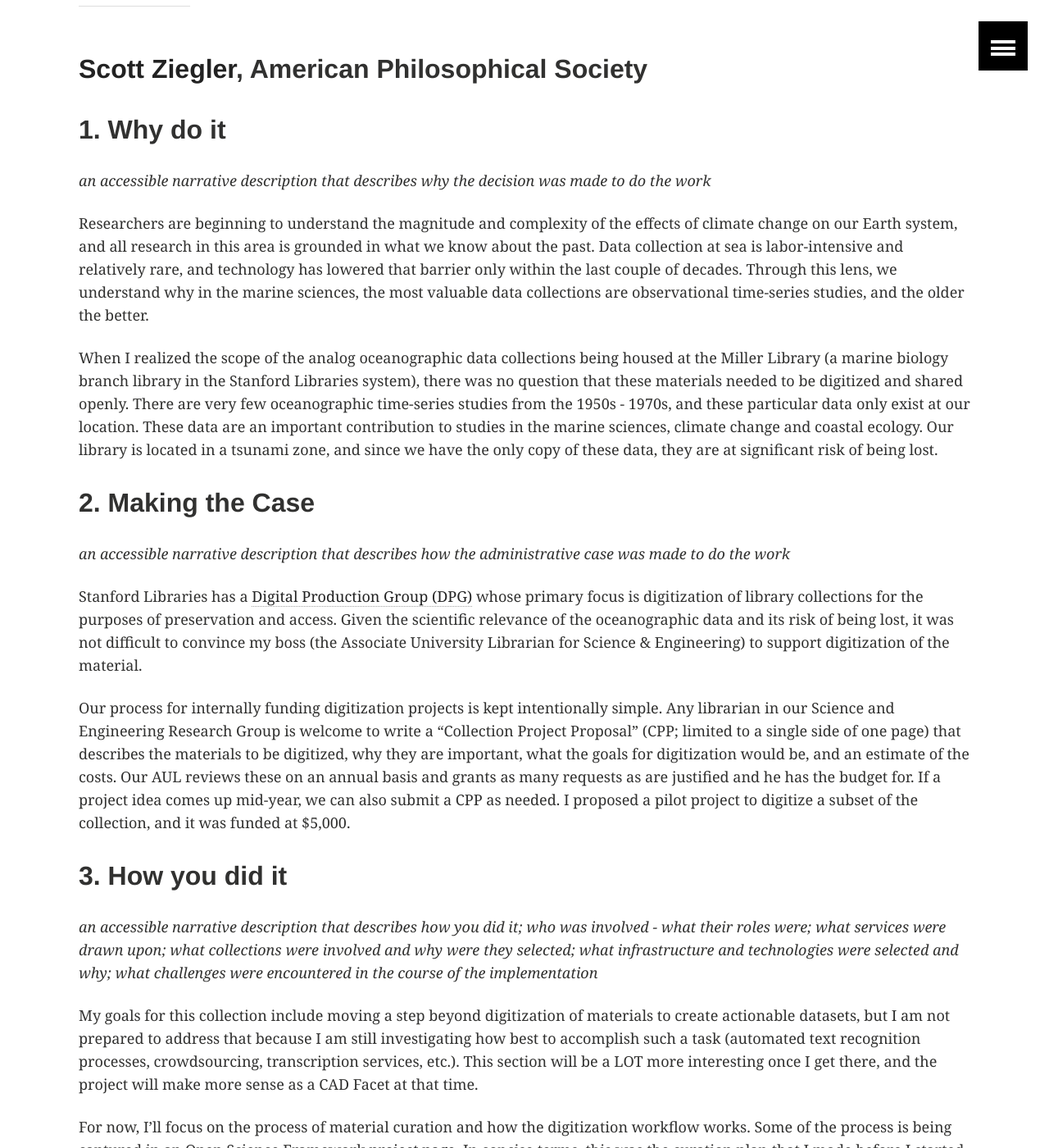
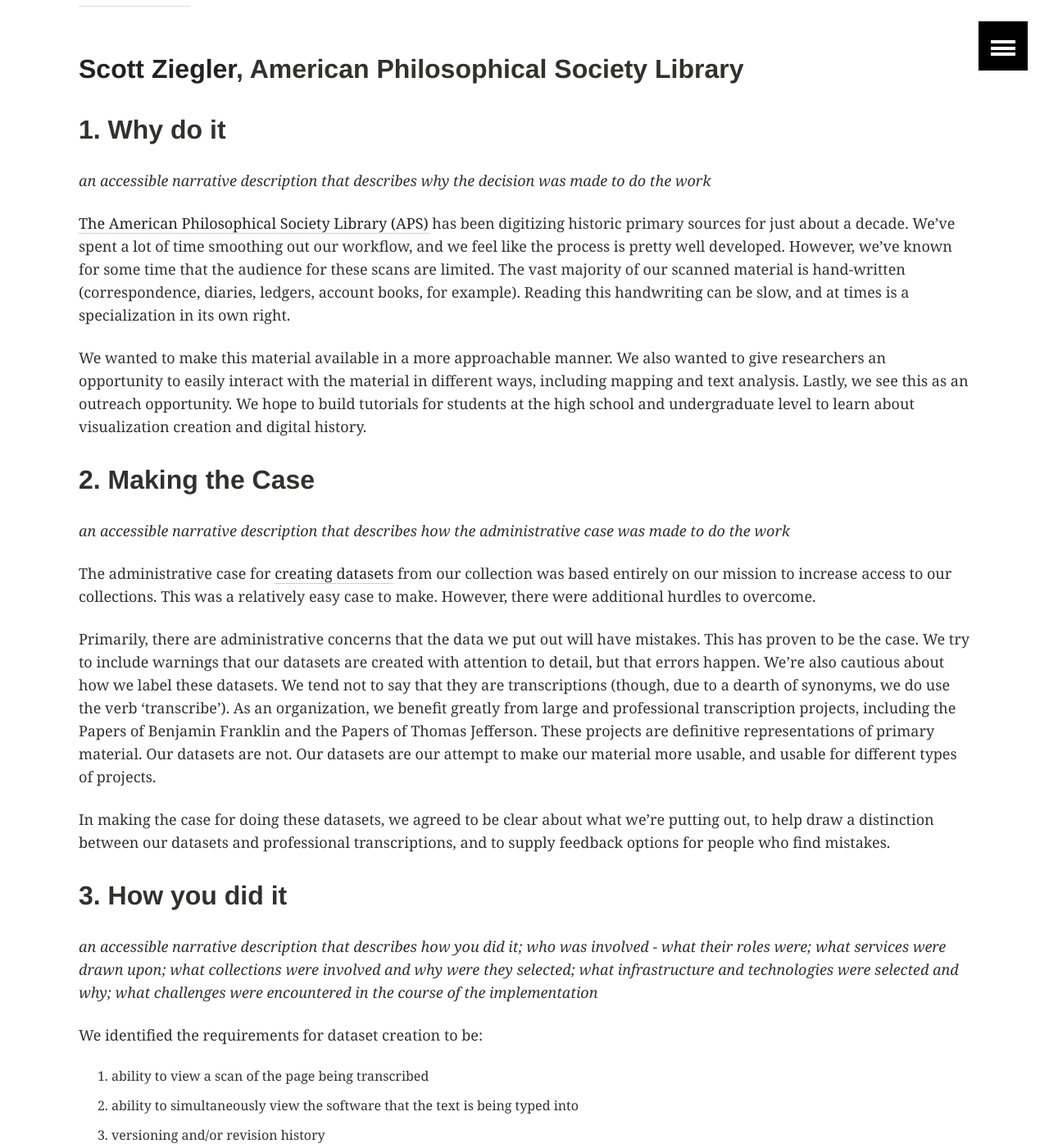
Before and after one commit to collectionsasdata/collectionsasdata.github.io, a Jekyll site: the page built from facet4.md, in a window 1280 px wide and 1400 px high, scrolled down 382 px. Shown: the whole window at 82% size. Built offline with Jekyll 4.4.1, drawn with Linux system fonts in a browser that asks for light colours; some of the changed text lies outside the part shown.

Commit message:
Update facet4.md

```diff
--- a/facet4.md
+++ b/facet4.md
@@ -8,61 +8,56 @@
 
 ---
 
-## [**Scott Ziegler**](https://amphilsoc.org/about/staff), American Philosophical Society
+## [**Scott Ziegler**](https://amphilsoc.org/about/staff), American Philosophical Society Library
 
 ## 1. Why do it
 
  *an accessible narrative description that describes why the decision was made to do the work*
 
-Researchers are beginning to understand the magnitude and complexity of the effects of climate change on our Earth system, and all research in this area is grounded in what we know about the past. Data collection at sea is labor-intensive and relatively rare, and technology has lowered that barrier only within the last couple of decades. Through this lens, we understand why in the marine sciences, the most valuable data collections are observational time-series studies, and the older the better.
+[The American Philosophical Society Library (APS)](https://diglib.amphilsoc.org/data) has been digitizing historic primary sources for just about a decade. We’ve spent a lot of time smoothing out our workflow, and we feel like the process is pretty well developed. However, we’ve known for some time  that the audience for these scans are limited. The vast majority of our scanned material is hand-written (correspondence, diaries, ledgers, account books, for example). Reading this handwriting can be slow, and at times is a specialization in its own right.
 
-When I realized the scope of the analog oceanographic data collections being housed at the Miller Library (a marine biology branch library in the Stanford Libraries system), there was no question that these materials needed to be digitized and shared openly. There are very few oceanographic time-series studies from the 1950s - 1970s, and these particular data only exist at our location. These data are an important contribution to studies in the marine sciences, climate change and coastal ecology. Our library is located in a tsunami zone, and since we have the only copy of these data, they are at significant risk of being lost.
+We wanted to make this material available in a more approachable manner. We also wanted to give researchers an opportunity to easily interact with the material in different ways, including mapping and text analysis.  Lastly, we see this as an outreach opportunity. We hope to build tutorials for students at the high school and undergraduate level to learn about visualization creation and digital history.
 
 ## 2. Making the Case
 
 *an accessible narrative description that describes how the administrative case was made to do the work*
 
-Stanford Libraries has a [Digital Production Group (DPG)](https://library.stanford.edu/research/digitization-services/labs/digital-production-group) whose primary focus is digitization of library collections for the purposes of preservation and access. Given the scientific relevance of the oceanographic data and its risk of being lost, it was not difficult to convince my boss (the Associate University Librarian for Science & Engineering) to support digitization of the material.
+The administrative case for [creating datasets](https://diglib.amphilsoc.org/data) from our collection was based entirely on our mission to increase access to our collections. This was a relatively easy case to make. However, there were additional hurdles to overcome.
 
-Our process for internally funding digitization projects is kept intentionally simple. Any librarian in our Science and Engineering Research Group is welcome to write a “Collection Project Proposal” (CPP; limited to a single side of one page) that describes the materials to be digitized, why they are important, what the goals for digitization would be, and an estimate of the costs. Our AUL reviews these on an annual basis and grants as many requests as are justified and he has the budget for. If a project idea comes up mid-year, we can also submit a CPP as needed. I proposed a pilot project to digitize a subset of the collection, and it was funded at $5,000.
+Primarily, there are administrative concerns that the data we put out will have mistakes. This has proven to be the case. We try to include warnings that our datasets are created with attention to detail, but that errors happen. We’re also cautious about how we label these datasets. We tend not to say that they are transcriptions (though, due to a dearth of synonyms, we do use the verb ‘transcribe’). As an organization, we benefit greatly from large and professional transcription projects, including the Papers of Benjamin Franklin and the Papers of Thomas Jefferson. These projects are definitive representations of primary material. Our datasets are not. Our datasets are our attempt to make our material more usable, and usable for different types of projects.
+
+In making the case for doing these datasets, we agreed to be clear about what we’re putting out, to help draw a distinction between our datasets and professional transcriptions, and to supply feedback options for people who find mistakes.
 
 ## 3. How you did it
 
 *an accessible narrative description that describes how you did it; who was involved - what their roles were; what services were drawn upon; what collections were involved and why were they selected; what infrastructure and technologies were selected and why; what challenges were encountered in the course of the implementation*
 
-My goals for this collection include moving a step beyond digitization of materials to create actionable datasets, but I am not prepared to address that because I am still investigating how best to accomplish such a task (automated text recognition processes, crowdsourcing, transcription services, etc.). This section will be a LOT more interesting once I get there, and the project will make more sense as a CAD Facet at that time.
+We identified the requirements for dataset creation to be:
 
-For now, I’ll focus on the process of material curation and how the digitization workflow works. Some of the process is being captured in an Open Science Framework [project page](https://osf.io/c3egt/). In concise terms, this was the curation plan that I made before I started (adapted from a [great poster](https://opensky.ucar.edu/islandora/object/dcerc%3A20/) and using common sense), and it has largely been accurate:
+1. ability to view a scan of the page being transcribed
+2. ability to simultaneously view the software that the text is being typed into
+3. versioning and/or revision history
+4. ability to share among multiple people
 
-1. INVENTORY | What do we have? How much do we have? What kinds do we have?
-2. ORGANIZE | By cruise, station, variable, year? Standardize dates,  stations, variables,  cruise names...
-3. APPRAISE | Are there duplicates? Is anything missing? Prioritize: what is most valuable or in the worst shape?
-4. METADATA | Create descriptive & administrative metadata to guide digitization process: titles for collections in the digital repository, file names, etc.
-5. DIGITIZATION | Stanford Libraries Digital Production Group has a well-equipped lab and staff for systematic digitization & deposit into the Stanford Digital Repository (SDR)
-6. METADATA | Data need readme files and item- & data-level metadata to facilitate understanding & reuse; metadata from the DPG needs quality assurance and remediation.
-7. MAKE ACTIONABLE | Conversion from PDF to actionable tabular data is critical for enabling reuse of the data. How do we make it happen at scale?
+We experimented with a number of crowdsourcing tools, including [Omeka/Scripto](https://github.com/omeka/plugin-Scripto), [Omeka/Scribe](https://github.com/ui-libraries/Scribe), and [Scribe Project](http://scribeproject.github.io/). However, we quickly realized that the team we were assembling was small enough to rely on more modest tools.
 
-Steps 1-6 have been completed for the first batch of materials (data from every third year over the 23-year time-series). Steps 1-3 are time-intensive and the effort logically scales with the size of the collection. The DPG requires relatively little metadata to get the digitization process going, so Step 4 was brief. I am fortunate that we are so well supported by the experts in the DPG. They require submission of a digitization proposal via a standardized form that they provide, which ended up to be about 4 pages long. Based on the proposal, they provided an estimate of the digitization timeline and costs, and then moved forward.
+We ended up using Google Sheets as the primary tool. We used dual monitors to ensure that the person creating the dataset can easily see the scanned page as well as the spreadsheet.
+
+For [the historic prison data](https://diglib.amphilsoc.org/data), our first major step toward thinking of our collections as data, we were lucky to have two talented and devoted volunteers: Kristina Frey and Michelle Ziogas. Kristina assisted in the early stages of the project, and Michelle did the majority of the dataset work.
 
 ## 4. Share the docs
 
 *an assortment of formal documentation (personas, use cases, functional requirements), workflows, and code you have that supports the implementation*
 
-As mentioned in the previous section, some content can be found at, “Whitmire, Amanda L. 2016. “Hopkins Marine Station CalCOFI Hydrobiological Survey of Monterey Bay, CA: 1951 - 1974.” Open Science Framework. November 30. [osf.io/c3egt](https://osf.io/c3egt/).”
-
-The digitized items are not yet in the library catalog (also the discovery layer for the repository), but you can see a few examples of digitized material via direct links:
-
-* A quarterly report: [https://purl.stanford.edu/qt035cq4651](https://purl.stanford.edu/qt035cq4651)
-* An annual report: [https://purl.stanford.edu/dz088js0926](https://purl.stanford.edu/dz088js0926)
-* Field data: [https://purl.stanford.edu/xj314cj5427](https://purl.stanford.edu/xj314cj5427)
-* Phytoplankton data: [https://purl.stanford.edu/qw382yy6150](https://purl.stanford.edu/qw382yy6150)
-* Zooplankton data: [https://purl.stanford.edu/hy617cx4382](https://purl.stanford.edu/hy617cx4382)
+We don’t currently have any documentation, though we expect to create some during future projects.
 
 ## 5. Understanding use
 
 *discrete discussion of how you approach understanding use (e.g. library use, research use, pedagogical use, creative use, etc.) - discussion of exemplary use is also encouraged*
 
-The primary audience for these data is researchers, but I believe that they will not use the data for research purposes unless it is in a format that that can use. Meaning, text files with tabulated data. That is the main driver behind my desire to move a step beyond digitization (while recognizing that digitization is a critical action for these at-risk materials). I believe this because I used to be an oceanographer and I understand both their need for data like this and also the constraints on their time and workflows. PDFs of legacy data are nearly worthless to a marine scientist who seeks to answer research questions.
+We understand the use of our data primarily anecdotally. We think of our datasets as a means of identifying new institutional partners and collaborators. We monitor the use of our data via these partners. For example, we created the historic prison dataset from material in our library related to Eastern State Penitentiary. As we did this, we contacted the staff of the Eastern State Historic Site, and this has flourished into a fruitful partnership. Researchers come to our data through them, through our digital repository, and through the various third-party services we use to host our data. Several of these researchers have contacted us to offer their own data, to discuss additional projects, to show what they’re building, and to offer corrections. This has been our principal measure of success.
+
+We do maintain some metrics. [The Magazine for Early American Datasets](http://repository.upenn.edu/mead/) records the number of times datasets are downloaded. We also have a count of how many people download from our digital repository. These are helpful and appreciated. However, the motivation continues to be the new connections we make with individuals.
 
 ## 6. Who supports use
 
@@ -74,10 +69,19 @@
 
 *distilled things that people should know if they are thinking about pursuing similar work*
 
-This project feels important. Analog research data is everywhere - EVERYWHERE - and we need librarians and archivists to engage with faculty who are retiring to guide them in sorting through the maelstrom. I am focused on facilitating reuse in the digital space because my audience for these data are my former colleagues and I know that’s where they operate. That said, identifying, curating, and archiving analog datasets to facilitate discovery and enable future reuse is critical. In my opinion, collections as data must necessarily extend to the analog world in order to keep up with the upcoming influx of materials from retiring faculty who worked in the pre-digital era. This project is an example of how we bring those data into the digital realm, but I encourage anyone interested in this type of work to reach out to faculty regarding their data. Do it today.
+When discussing this with people at libraries similar to my own, I tend to focus on the following:
+
+* Datasets are easy to create. All you need to get started as a spreadsheet and something to transcribe.
+* Material is easy to identify. We look for material that will work well as spreadsheets. Ledgers, printed forms, tallies, account books, are all examples due to their recognizable and repeatable format.
+* Datasets are useful. You can save researchers’ time by removing the challenge of reading handwritten notes; you can put material in a format that makes it easy to map; the material can sorted, searched and filtered; you can promote the mission of your library.
+
+However:
+* Datasets need to be managed: Mistakes will slide in, and researchers will point them out; editorial decisions will need to made, even in the most straight-forward-looking material.
 
 ## 8. Whats next
 
 *you have something in place. whats next and why?*
 
-The most challenging part of this process is next: go from image or PDF to spreadsheets. This is the part of the project that has the potential for real-world impact. Nothing that I’ve accomplished so far is unique (important though it is). We’ve seen crowdsourcing, and we’ve seen transcription. What researchers really need is a way to liberate all of the older, analog data from paper into the digital medium that they use. If I can make progress on addressing how we might be able to do that at scale, I’ll consider this effort a success.
+Our flagship project to date -- historic prison data -- has gotten some positive attention, and we’re eager to keep moving. We’ll be hosting a digital humanities fellow to focus specifically on using the historic prison data. He’ll be exploring various types of visualizations and analysis. We also hope to build a number of tutorials to encourage others to use the data for their own projects.
+
+Additionally, we’re working on two other open data projects. One involves a post office book kept by Benjamin Franklin during his tenure as Postmaster of Philadelphia. The other will involve a record of indentured individuals arriving in Philadelphia during the years of 1771-1773. Both of these projects will have academic advisory committees to help us strategize use cases and promote the data.
```
